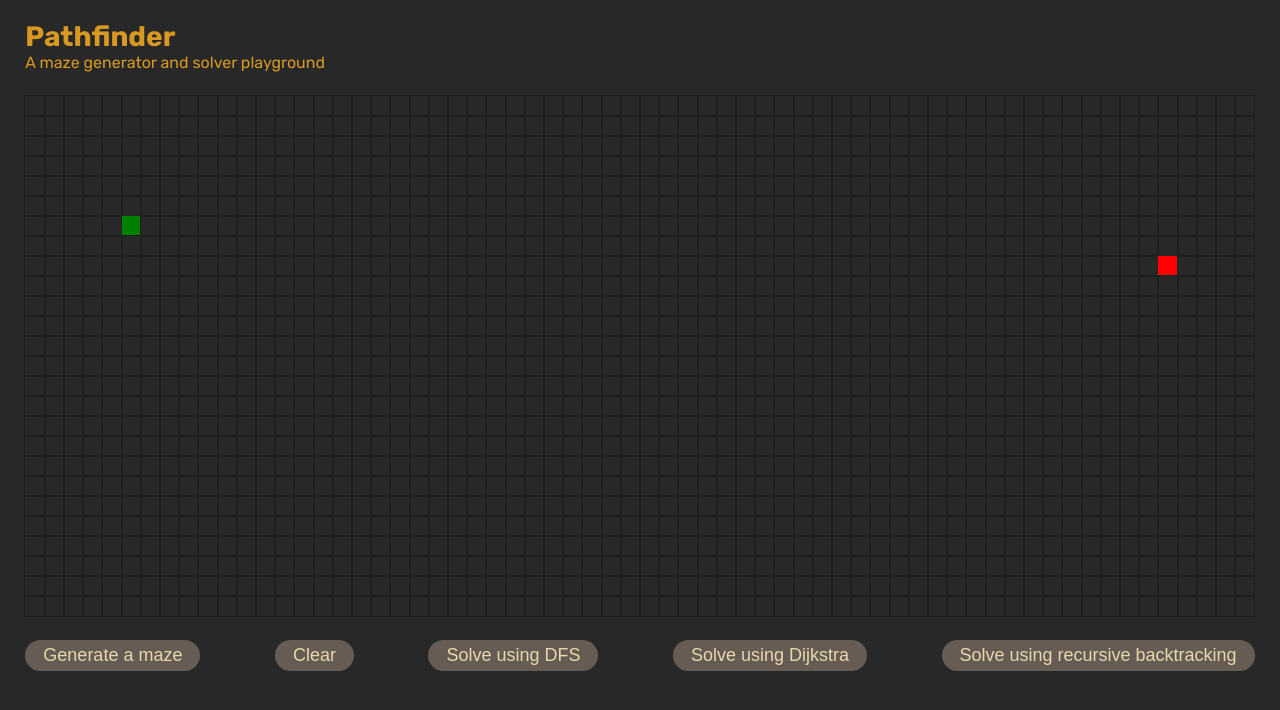
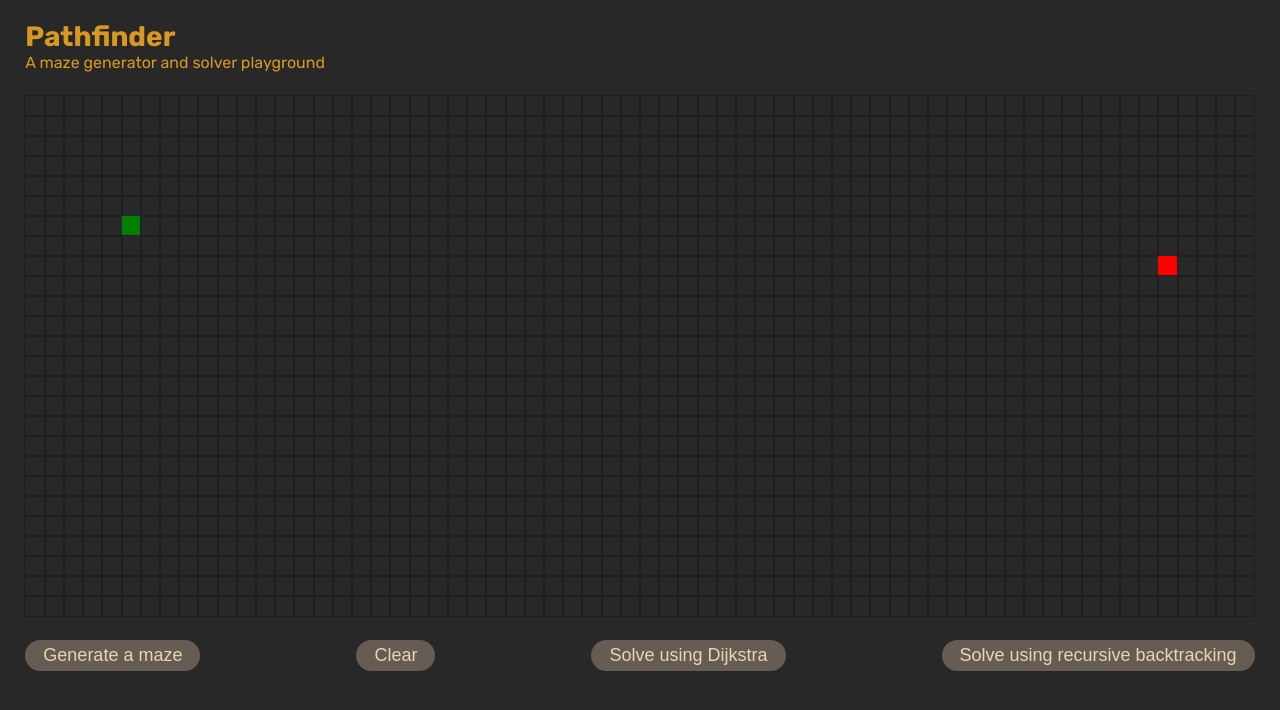
Before and after one commit to tomdaniels/pathfinder, a Next.js app: page / in a window 1280 px wide. Shown: the top 710 px of the page. Built offline with nearby package versions, Linux system fonts and the light colour scheme.

Commit message:
rmv dfs (spoiler alert)

```diff
--- a/src/components/control-group.js
+++ b/src/components/control-group.js
@@ -19,9 +19,7 @@ export default function ControlGroup({
       <button disabled={locked} onClick={() => clear()}>
         Clear
       </button>
-      <button disabled={locked} onClick={() => visualiseAlgo("dfs")}>
-        Solve using DFS
-      </button>
+
       <button disabled={locked} onClick={() => visualiseAlgo("dijkstra")}>
         Solve using Dijkstra
       </button>
```
